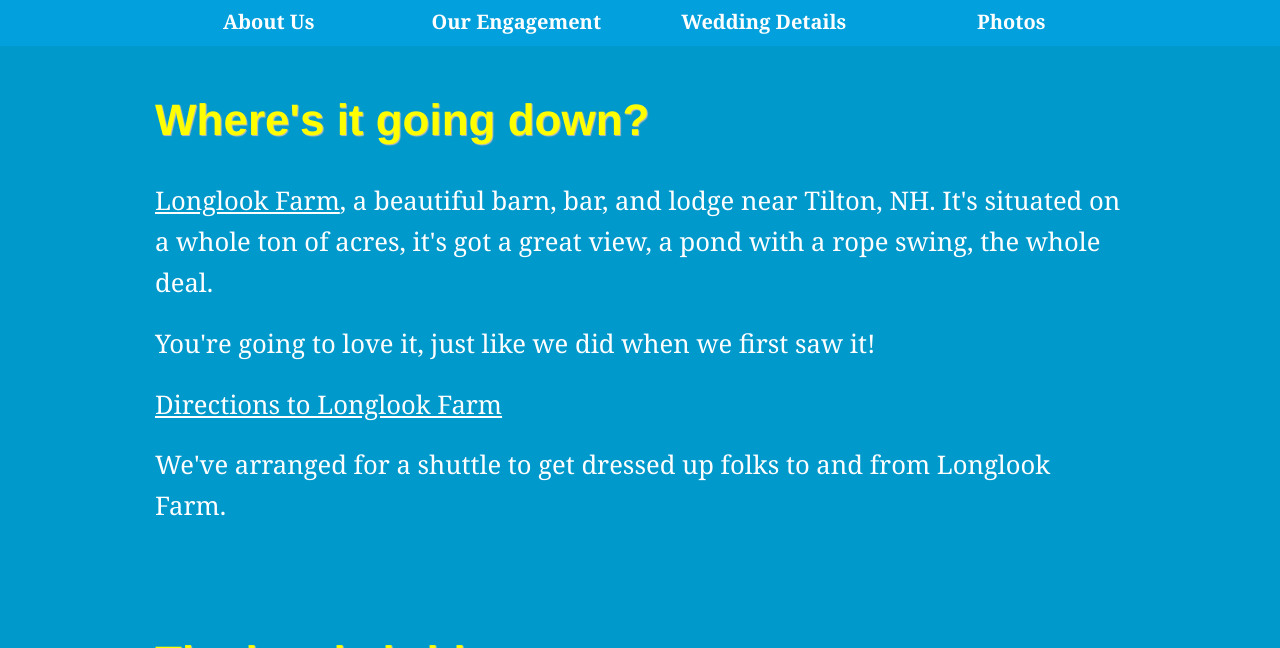
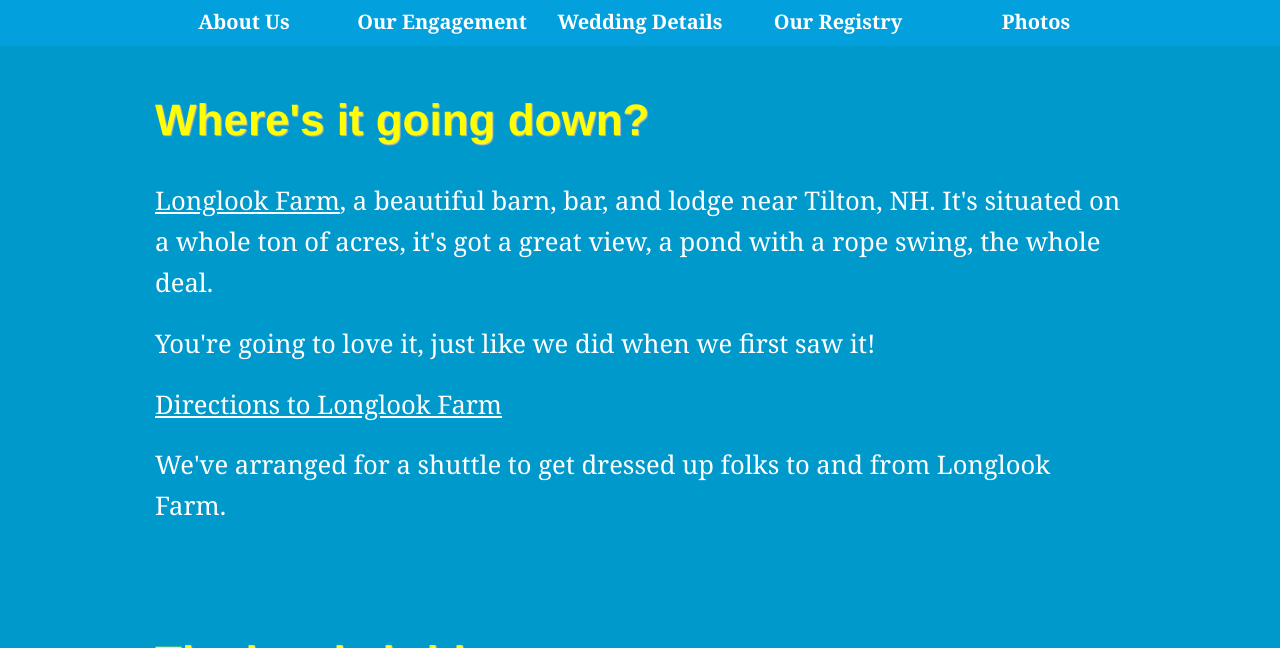
Before and after one commit to jeffvincent/mibbswedding, a Jekyll site: the page built from index.html, in a window 1280 px wide and 900 px high, scrolled down 652 px, cut to the strip 252-900 px from the top of the window. Built offline with Jekyll 4.4.1, drawn with Linux system fonts in a browser that asks for light colours; Markdown is read by kramdown in place of the engine named in the settings.

Commit message:
Add registry to top links

```diff
--- a/index.html
+++ b/index.html
@@ -21,7 +21,7 @@
 <div class='full-width nav show-for-large-up'>
   <div class='row full-height'>
     <div class='large-12 columns full-height'>
-      <ul class='small-block-grid-4 full-height'>
+      <ul class='small-block-grid-5 full-height'>
         <li class='full-height' data-section='3'>
           <a>About Us</a>
         </li>
@@ -32,6 +32,9 @@
           <a>Wedding Details</a>
         </li>
         <li class='full-height' data-section='9'>
+          <a>Our Registry</a>
+        </li>
+        <li class='full-height' data-section='10'>
           <a>Photos</a>
         </li>
       </ul>
@@ -240,7 +243,7 @@
     </p>
   </div>
 </div>
-<div class='section row' id='section-8'>
+<div class='section row' id='section-9'>
   <div class='large-12 columns'>
     <h1 id='registry'>Wedding Registry</h1>
     <p>
@@ -270,7 +273,7 @@
     </ul>
   </div>
 </div>
-<div class='section row' id='section-9'>
+<div class='section row' id='section-10'>
   <div class='large-12 columns'>
     <h1>More us</h1>
     <p>
```
Also changed, not shown: 1 other file.
